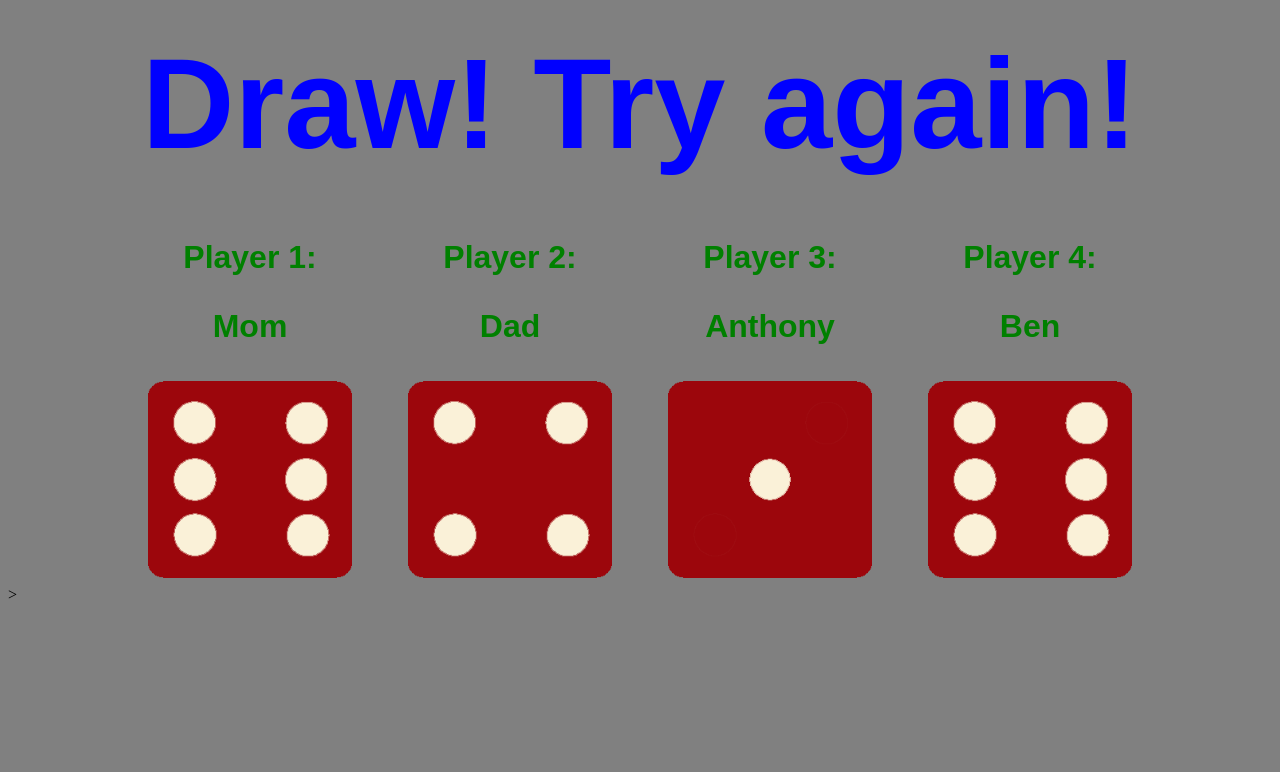
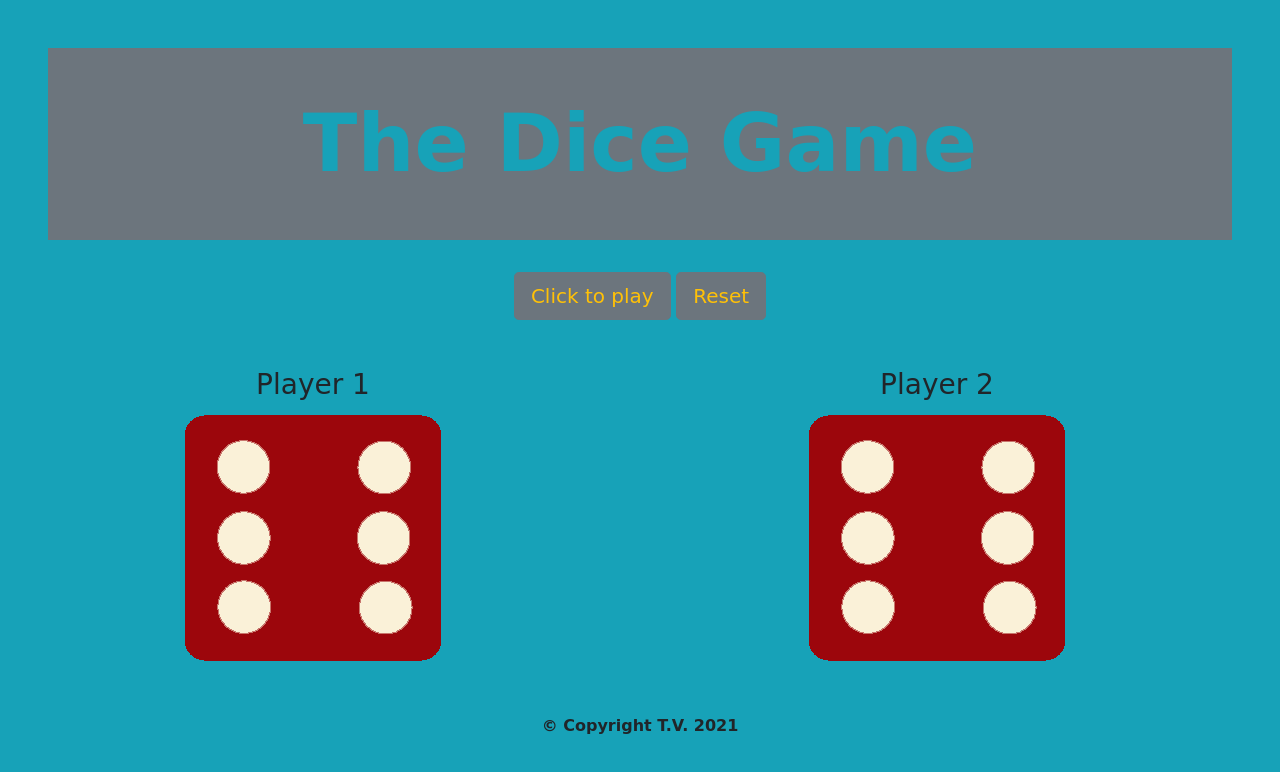
Before and after one commit to thuancuw/diceGame, a plain HTML site: page index.html in a window 1280 px wide. Drawn offline with nearby package versions, Linux system fonts and the light colour scheme.

Commit message:
Add files via upload

```diff
--- a/index.html
+++ b/index.html
@@ -1,41 +1,31 @@
 <!DOCTYPE html>
 <html lang="en" dir="ltr">
-<link rel="stylesheet" href="styles.css">
 
 <head>
   <meta charset="utf-8">
-  <title>Dice Game Challenge</title>
+  <title>Dice Game</title>
+  <link rel="stylesheet" href="https://maxcdn.bootstrapcdn.com/bootstrap/4.0.0/css/bootstrap.min.css" integrity="sha384-Gn5384xqQ1aoWXA+058RXPxPg6fy4IWvTNh0E263XmFcJlSAwiGgFAW/dAiS6JXm" crossorigin="anonymous">
+  <link rel="stylesheet" href="styles.css">
 </head>
 
-<body>
-  <div class="container">
-    <h1>Refresh Me</h1>
-    <div class="dice">
-      <h3>Player 1:</h3>
-      <h3>Mom</h3>
-      <img class="img1" src="images/dice1.png" alt="dice1.png">
+<body class="bg-info text-center">
+  <div class="pt-5 pb-3 pl-5 pr-5 container-fluid  ">
+    <h1 class="p-5 bg-secondary text-info">The Dice Game</h1><br>
+    <button type="button" class=" btn btn-lg btn-secondary text-warning" name="button" onclick="playGame();">Click to play</button>
+    <button type="button" name="button" class="btn btn-lg btn-secondary text-warning" onclick="window.location.reload();">Reset</button>
+  </div>
+  <div class="container-fluid row p-3">
+    <div class="container-fluid col p-3 ">
+      <h3>Player 1</h3>
+      <img class="img1" src="images/dice6.png" alt="">
     </div>
-    <div class="dice">
-      <h3>Player 2:</h3>
-      <h3>Dad</h3>
-      <img class="img2" src="images/dice1.png" alt="dice1.png">
-    </div>
-    <div class="dice">
-      <h3>Player 3:</h3>
-      <h3>Anthony</h3>
-      <img class="img3" src="images/dice1.png" alt="dice1.png">
-    </div>
-    <div class="dice">
-      <h3>Player 4:</h3>
-      <h3>Ben</h3>
-      <img class="img4" src="images/dice1.png" alt="dice1.png">
+    <div class="container-fluid col p-3 ">
+      <h3>Player 2</h3>
+      <img class="img2" src="images/dice6.png" alt="">
     </div>
   </div>
-
-<script type="text/javascript" <script src="index.js" charset="utf-8"></script>>
-
-</script>
-
+  <footer class="p-3 ">&copy Copyright T.V. 2021</footer>
+  <script src="index.js" type="text/javascript"></script>
 </body>
 
 </html>
--- a/index.js
+++ b/index.js
@@ -1,102 +1,26 @@
-// Dice game solution-----------------
-var randomNumber1 =  Math.floor( Math.random() * 6) +1;
 
-var randomDiceImage = "dice" + randomNumber1 + ".png";
+function playGame(){
 
-var randomImageSource = "images/" + randomDiceImage;
+var randomNumber1 = Math.random();
+randomNumber1 = Math.floor(randomNumber1*6) + 1;
+var randomImage1="images/dice"+randomNumber1+".png";
 
-var image1 = document.querySelectorAll("img")[0];
-
-image1.setAttribute("src", randomImageSource);
-//--------------
-
-var randomNumber2 = Math.floor(Math.random() *6) + 1;
-
-var randomImageSource2 = "images/dice" + randomNumber2 + ".png";
-
-document.querySelectorAll("img")[1].setAttribute("src", randomImageSource2);
+var randomNumber2 = Math.random();
+randomNumber2 = Math.floor(randomNumber2*6) +1;
+var randomImage2 ="images/dice"+randomNumber2+".png";
 
 
-//---------------------------------
-var randomNumber3 = Math.floor(Math.random() *6) + 1;
+document.querySelector(".img1").setAttribute("src",randomImage1);
+document.querySelector(".img2").setAttribute("src",randomImage2);
 
-var randomImageSource3 = "images/dice" + randomNumber3 + ".png";
-
-document.querySelectorAll("img")[2].setAttribute("src", randomImageSource3);
-//------------------------------------------
-var randomNumber4 = Math.floor(Math.random() *6) + 1;
-
-var randomImageSource4 = "images/dice" + randomNumber4 + ".png";
-
-document.querySelectorAll("img")[3].setAttribute("src", randomImageSource4);
-
-//-------------------------------------------
-
-
-if (randomNumber1 > randomNumber2 && randomNumber1 > randomNumber3 && randomNumber1 > randomNumber4) {
-  document.querySelector("h1").innerHTML ="Mom Wins!🏁";
+if (randomNumber1 === randomNumber2){
+  document.querySelector("h1").innerHTML = "🚩 DRAW! 🚩";
 }
-else if (randomNumber2 > randomNumber1 && randomNumber2 > randomNumber3 && randomNumber2 > randomNumber4) {
-  document.querySelector("h1").innerHTML ="Dad Wins!🏁";
-}
-else if (randomNumber3 > randomNumber1 && randomNumber3 > randomNumber2 && randomNumber3 > randomNumber4) {
-  document.querySelector("h1").innerHTML ="Anthony Wins!🏁";
-}
-else if (randomNumber4 > randomNumber1 && randomNumber4 > randomNumber2 && randomNumber4 > randomNumber3) {
-  document.querySelector("h1").innerHTML ="Ben Wins!🏁";
+else if (randomNumber1 > randomNumber2){
+  document.querySelector("h1").innerHTML = "🚩 Player 1 Wins!";
 }
 else {
-  document.querySelector("h1").innerHTML ="Draw! Try again!";
+  document.querySelector("h1").innerHTML = "Player 2 Wins! 🚩";
+}
 
 }
-
-/*---my code, which works-----------------
-//----change left dice-----------------------------------
-var randomNumber1 = Math.random();
-randomNumber1 = (Math.floor(randomNumber1 * 6)) + 1;
-
-if (randomNumber1 === 1) {
-  document.querySelector("img.img1").setAttribute("src", "images/dice1.png");
-  console.log(randomNumber1);
-} else if (randomNumber1 === 2) {
-  document.querySelector("img.img1").setAttribute("src", "images/dice2.png");
-} else if (randomNumber1 === 3) {
-  document.querySelector("img.img1").setAttribute("src", "images/dice3.png");
-} else if (randomNumber1 === 4) {
-  document.querySelector("img.img1").setAttribute("src", "images/dice4.png");
-} else if (randomNumber1 === 5) {
-  document.querySelector("img.img1").setAttribute("src", "images/dice5.png");
-} else if (randomNumber1 === 6) {
-  document.querySelector("img.img1").setAttribute("src", "images/dice6.png");
-}
-
-//--------change right dice------------------------------
-
-var randomNumber2 = Math.random();
-randomNumber2 = (Math.floor(randomNumber2 * 6)) + 1;
-
-if (randomNumber2 === 1) {
-  document.querySelector("img.img2").setAttribute("src", "images/dice1.png");
-} else if (randomNumber2 === 2) {
-  document.querySelector("img.img2").setAttribute("src", "images/dice2.png");
-} else if (randomNumber2 === 3) {
-  document.querySelector("img.img2").setAttribute("src", "images/dice3.png");
-} else if (randomNumber2 === 4) {
-  document.querySelector("img.img2").setAttribute("src", "images/dice4.png");
-} else if (randomNumber2 === 5) {
-  document.querySelector("img.img2").setAttribute("src", "images/dice5.png");
-} else if (randomNumber2 === 6) {
-  document.querySelector("img.img2").setAttribute("src", "images/dice6.png");
-}
-
-//---------------------change heading---------------------------
-if (randomNumber1 === randomNumber2){
-  document.querySelector("h1").innerHTML ="Draw!";
-}
-else if (randomNumber1 > randomNumber2) {
-  document.querySelector("h1").innerHTML ="Player 1 Wins!";
-}
-else if (randomNumber1 < randomNumber2) {
-  document.querySelector("h1").innerHTML ="Player 2 Wins!";
-}
-end----------------------------*/
--- a/styles.css
+++ b/styles.css
@@ -1,34 +1,10 @@
-.container {
-  margin: auto;
-  text-align: center;
-}
-
-.dice {
-  text-align: center;
-  display: inline-block;
+body {
+font-family: cursive;
+font-weight: bold;
 
 }
 
-body {
-  background-color: gray;
+h1{
+  font-size: 5rem;
+  font-weight:bolder;
 }
-
-h1 {
-  margin: 30px;
-  font-family: sans-serif;
-  font-size: 8rem;
-  color: Blue;
-}
-
-h3 {
-  font-size: 2rem;
-  color: green;
-  font-family: sans-serif;
-}
-
-img {
-  width: 80%;
-}
-
-
-}
```
